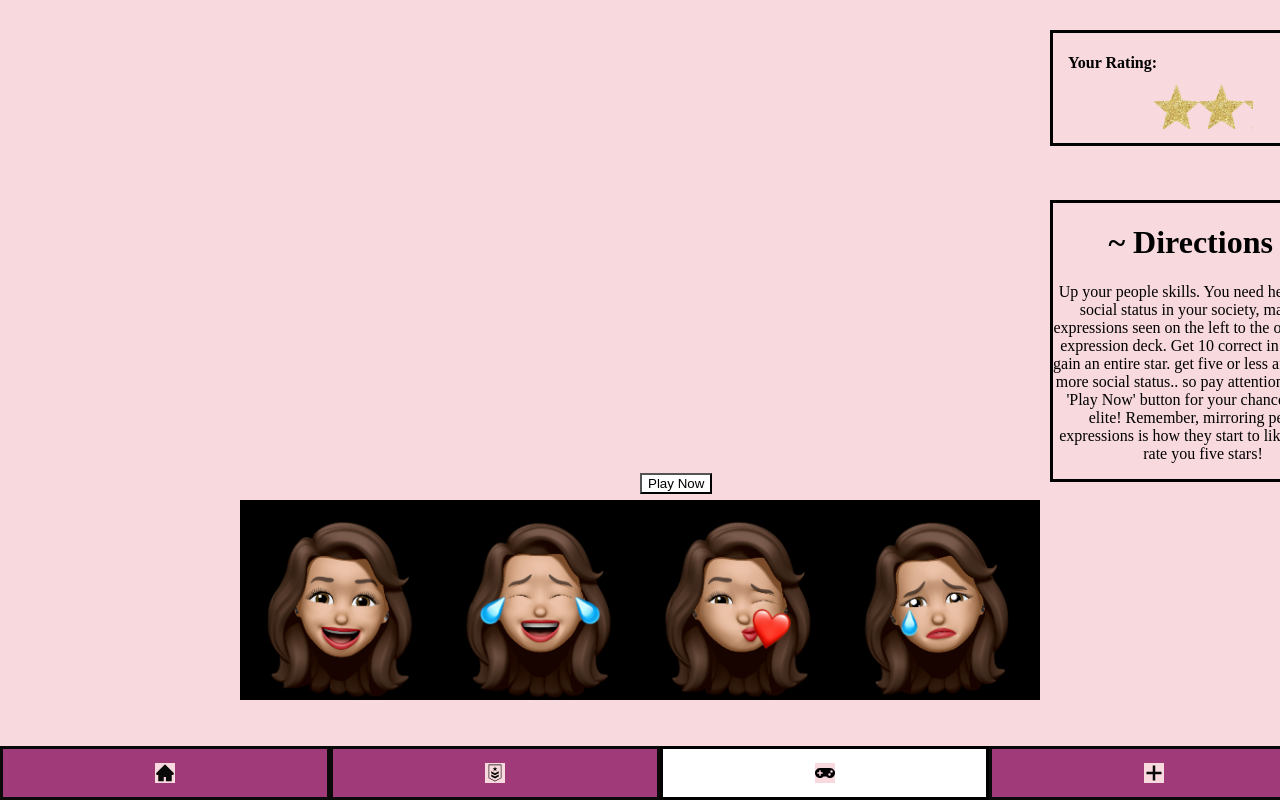
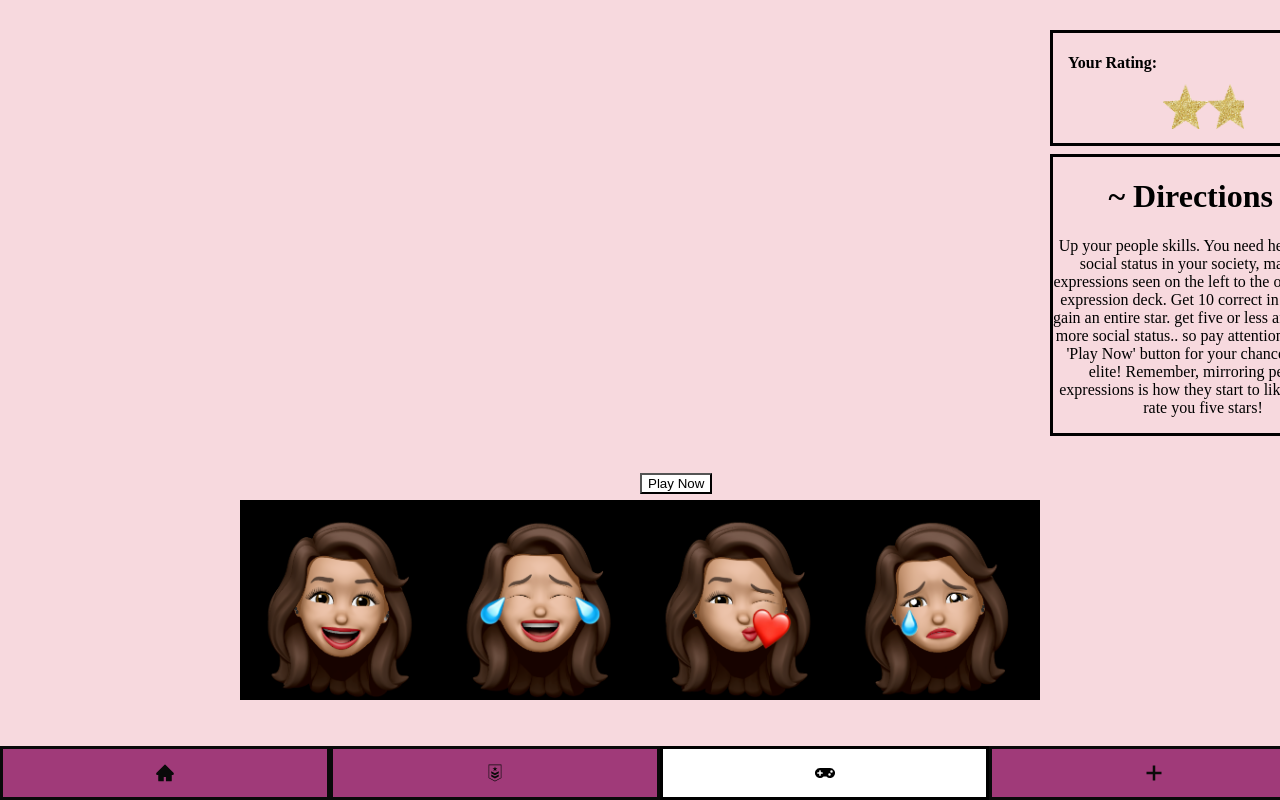
Before and after one commit to batoulalkarim/status, a React (Create React App) app: page /redemption in a window 1280 px wide. Shown: the top 800 px of the page. Built offline with nearby package versions, Linux system fonts and the light colour scheme; data requests are answered from the project's data file.

Commit message:
dean profile pictures

```diff
--- a/db.json
+++ b/db.json
@@ -5,9 +5,9 @@
       "username": "user",
       "name": "Me",
       "bio": "Create a bio",
-      "rating": 2.2,
-      "image": "",
-      "caption": "",
+      "rating": 1.8,
+      "image": "https://lh3.googleusercontent.com/fife/AAWUweVBMPaQCEuwMW1nv_KZkNiJMjwN7l6fYH-2O4u_eKFFuieQTCfh7Tk3UEwhfRrKGIVAHrrcN1OpIwEiviKlOYvdYKdyKWmftwMHRJDMQL4A8_g-057aZ8XYMG9vEMZTkMVvzhMWv02tbQC6zqDb8rQS7adSxHuL-f5U8uA7VrsYAvBOHFRtuKUdRsxsK4LRRA8d4rlSdCwDkPGMQhqgi82nSFpA3Q4RB_srBcWywS6dGuy3lOXNvEZ27xpJQF7hdOIfRchdKjG2f1aQOryEGD-X_JjwMZjR0GYf2gFQ1y_JKR_wXH8k9w-t3GGrtIfRvMxov10g5lgBDObYBxsGz00KjZ-5WgI-sHzTQAVnQGhWD-FZtIC-t8byq9IfMr27_DrjzG93R2uDs5n44G3QcFn694z1P2Vq-KCJm2Dmd-t-1NisACQFjX9TH0bijPr6BOknK0FgNNkvoFXHkm0votGY3R2GPCG17-iWJW8-1EtHTgC-gg92JCf59l-Qc_j0Vj10O_tyfilRZXi5hqrFysWZ1iWSLg4Xy8FT4g0v1eqV9BFFFxklnaa17LKb2InCkqzIPtzyjKS7mkgB_dcgoDt4lBcRF9lzTi-BGkfyTQLPL5Xy7ibcX-VHevXakYL003Xm5TQ8kxg_sl4t2eVG-kPbIAPrYHnjH6TVoTLYPSw_S7dqL6nARKKyPyhjjF1Adf9hZuT7dDIh8--SIYgc0ilOEPrDLiU=s1152-no?authuser=0",
+      "caption": "Dean",
       "comments": []
     },
     {
--- a/src/index.css
+++ b/src/index.css
@@ -497,11 +497,15 @@ a {
   margin-right: 50%;
 }
 
+svg {
+  background-color: transparent;
+}
+
 .directions {
   border: solid;
   float: right;
   width: 300px;
-  margin-top: 200px;
+  margin-top: 154px;
   position: absolute;
   margin-left: 1050px;
   text-align: center;
```
Also changed, not shown: src/images/dean-profile1.jpeg (added), src/images/dean-profile2.jpeg (added).
